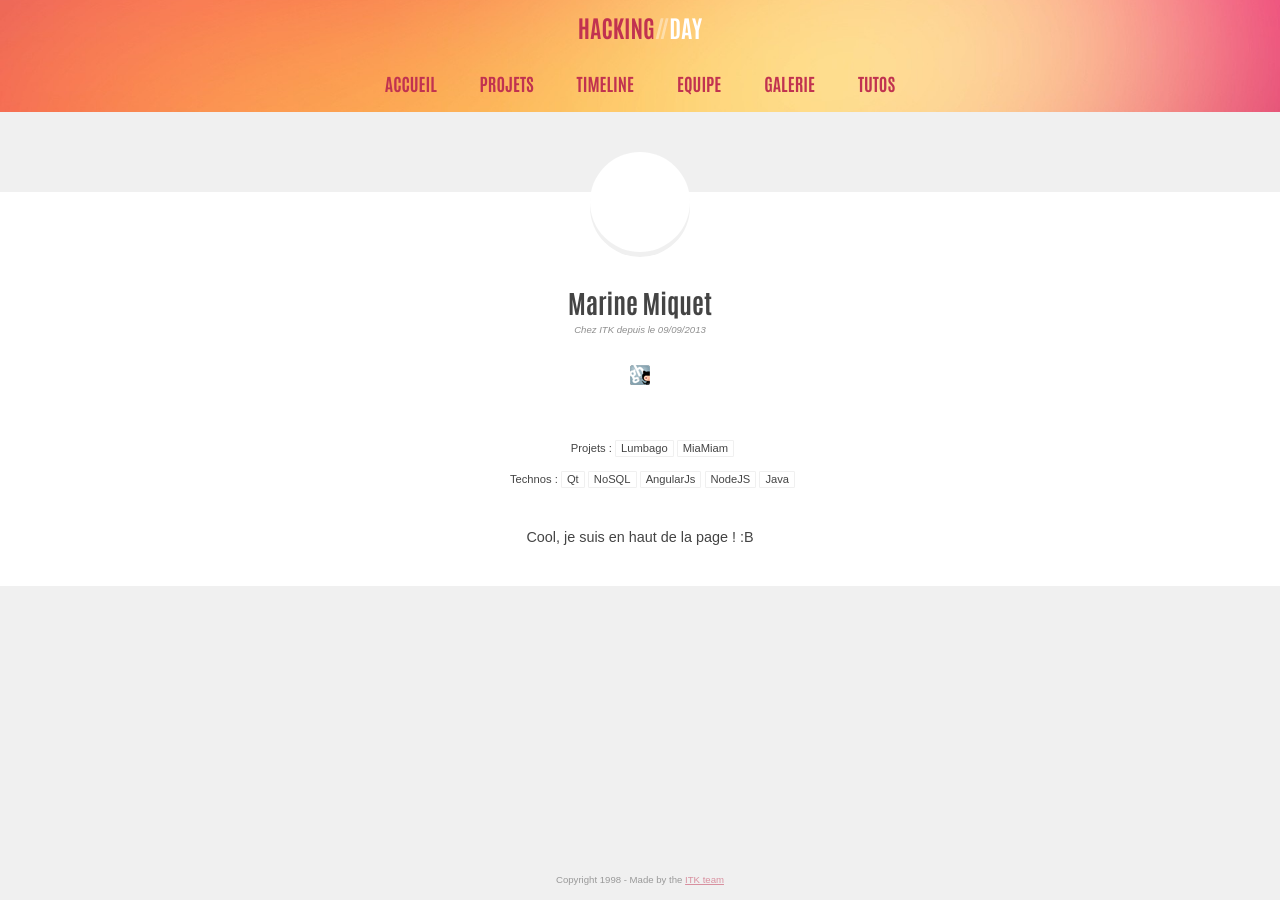
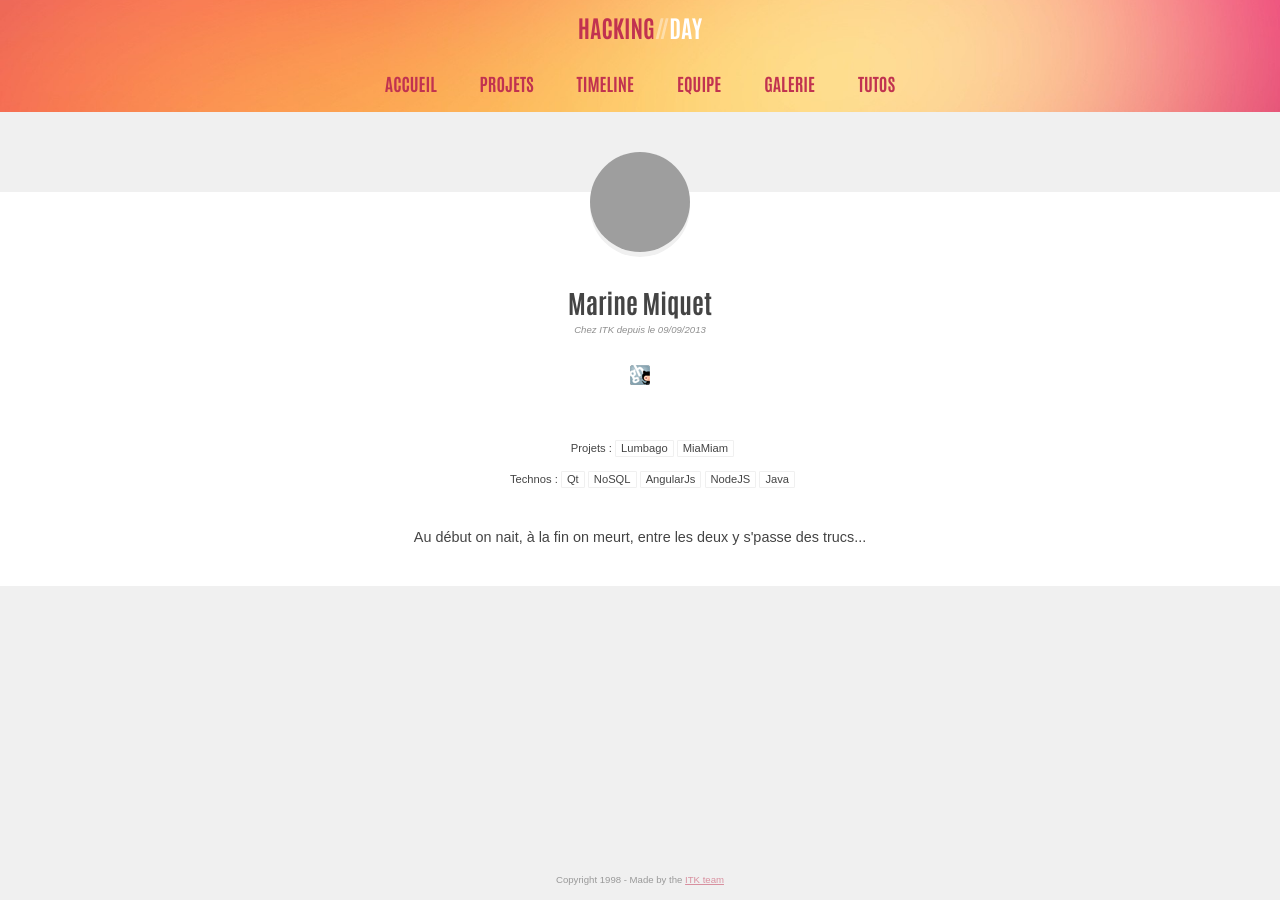
Before and after one commit to melanie-konig/site-h-day, a Jekyll site: the page built from _posts/membres/2013-09-09-marine.md, in a window 1280 px wide. Built offline with Jekyll 4.4.1, drawn with Linux system fonts in a browser that asks for light colours; Markdown is read by kramdown in place of the engine named in the settings; grey boxes are pictures that could not be loaded.

Commit message:
Update 2013-09-09-marine.md

```diff
--- a/_posts/membres/2013-09-09-marine.md
+++ b/_posts/membres/2013-09-09-marine.md
@@ -2,9 +2,10 @@
 layout: equipe
 nom: Miquet
 prenom: Marine
-bio: "Cool, je suis en haut de la page ! :B"
+bio: "Au début on nait, à la fin on meurt, entre les deux y s'passe des trucs..."
 categories: [equipes]
 github: "https://github.com/MarineMiquet"
+photo: "http://papuche.perso.sfr.fr/pluxml/data/images/despicable-me-agnes.jpg"
 facebook:
 twitter:
 viadeo:
```
